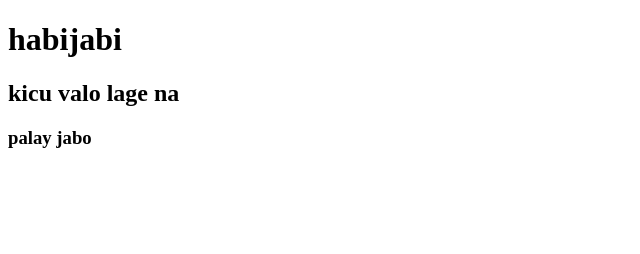
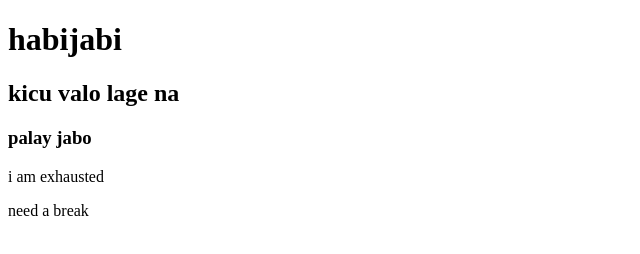
Before and after one commit to STohfa/my-second-repo, a plain HTML site: page index.html in a window 1280 px wide. Shown: the whole page, without its empty margins (0-640 px from the left). Drawn offline with Linux system fonts and the light colour scheme.

Commit message:
added css

```diff
--- a/index.html
+++ b/index.html
@@ -5,10 +5,13 @@
     <meta http-equiv="X-UA-Compatible" content="IE=edge">
     <meta name="viewport" content="width=device-width, initial-scale=1.0">
     <title>My second github repo</title>
+   <link rel="stylesheet" href="style.css">
 </head>
 <body>
     <h1>habijabi</h1>
     <h2>kicu valo lage na</h2>
     <h3>palay jabo</h3>
+    <p>i am exhausted</p>
+    <p>need a break</p>
 </body>
 </html>
```
Also changed, not shown: style.css (added).
